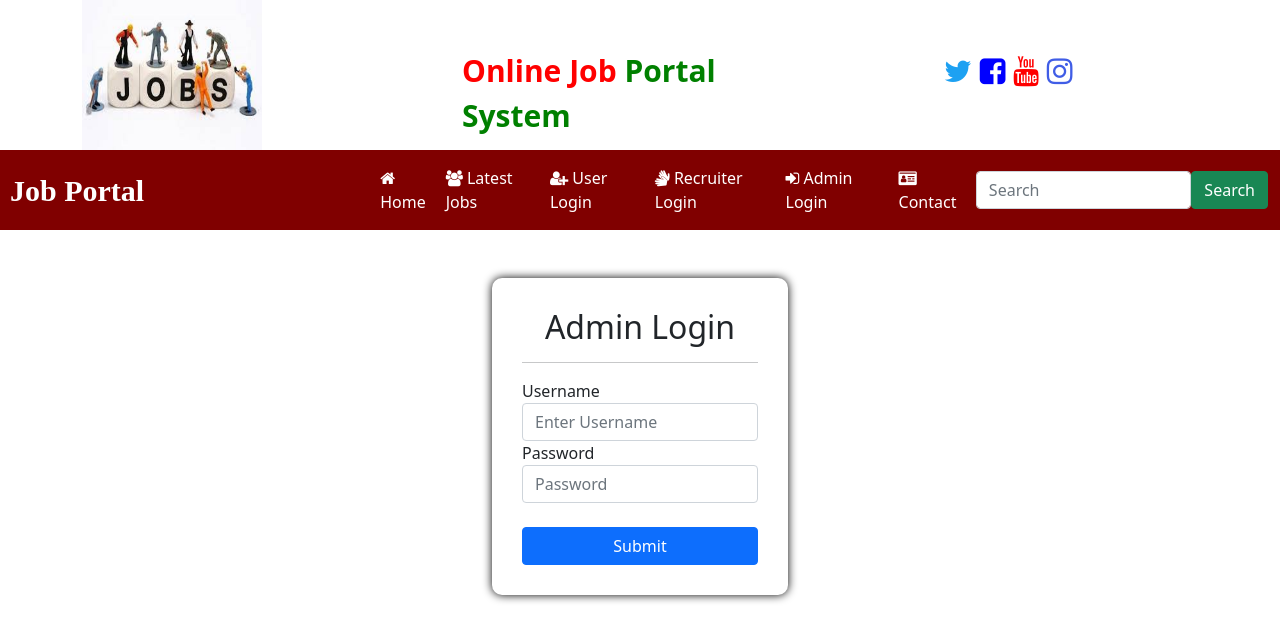
After one commit to 1234amit/job_portal, a Django app: page /admin_login/ in a window 1280 px wide. The commit adds this page. Shown: the top 641 px of the page. Run offline with Django 3.2, Linux system fonts and the light colour scheme; some libraries are stand-ins or nearby versions.

Commit message:
Admin_design

```diff
--- /dev/null
+++ b/App_Login/admin.py
@@ -0,0 +1,3 @@
+from django.contrib import admin
+
+# Register your models here.
--- /dev/null
+++ b/App_Login/apps.py
@@ -0,0 +1,5 @@
+from django.apps import AppConfig
+
+
+class AppLoginConfig(AppConfig):
+    name = 'App_Login'
--- /dev/null
+++ b/App_Login/models.py
@@ -0,0 +1,3 @@
+from django.db import models
+
+# Create your models here.
--- /dev/null
+++ b/App_Login/tests.py
@@ -0,0 +1,3 @@
+from django.test import TestCase
+
+# Create your tests here.
--- /dev/null
+++ b/App_Login/urls.py
@@ -0,0 +1,5 @@
+from django.urls import path
+
+urlpatterns = [
+
+]
--- /dev/null
+++ b/App_Login/views.py
@@ -0,0 +1,3 @@
+from django.shortcuts import render
+
+# Create your views here.
--- a/job/urls.py
+++ b/job/urls.py
@@ -6,4 +6,5 @@ app_name = "job"
 urlpatterns = [
     path('', views.index, name="index"),
     path('contact/', views.contact, name="contact"),
+    path('admin_login/', views.admin_login, name="admin_login"),
 ]
--- a/job/views.py
+++ b/job/views.py
@@ -16,3 +16,6 @@ def contact(request):
         ins = Contact(name=name, email=email, number=number, desc=desc)
         ins.save()
     return render(request, 'job/contact.html', context={})
+
+def admin_login(request):
+    return render(request, 'job/admin_login.html',context={})
--- a/jobportal/settings.py
+++ b/jobportal/settings.py
@@ -39,7 +39,10 @@ INSTALLED_APPS = [
     'django.contrib.staticfiles',
     'job',
     'crispy_forms',
+    'App_Login',
 ]
+
+CRISPY_TEMPLATE_PACK = 'bootstrap4'
 
 MIDDLEWARE = [
     'django.middleware.security.SecurityMiddleware',
--- a/jobportal/urls.py
+++ b/jobportal/urls.py
@@ -22,5 +22,6 @@ from django.conf import settings
 urlpatterns = [
     path('admin/', admin.site.urls),
     path('', include('job.urls')),
+    path('account/', include('App_Login.urls')),
 ]
 urlpatterns += static(settings.MEDIA_URL, document_root=settings.MEDIA_ROOT)
--- /dev/null
+++ b/templates/job/admin_login.html
@@ -0,0 +1,36 @@
+{% load static %}
+{% block content %}
+{% include 'job/navbar.html' %}
+<style>
+.form-container{
+    background:#fff;
+    padding: 30px;
+    border-radius: 10px;
+    box-shadow: 0px 0px 10px 0px #000;
+
+}
+</style>
+
+<div class="container-fluid">
+    <section class="row justify-content-center mt-5">
+        <section class="col-12 col-md-3 col-sm-6">
+            <form method="POST" class="form-container" >
+                <h2 class="text-center">Admin Login</h2>
+                <hr>
+                {% csrf_token %}
+                <div class="form-group">
+                  <label for="username">Username</label>
+                  <input type="username" class="form-control" id="username" name="username" placeholder="Enter Username">
+                </div>
+                <div class="form-group">
+                  <label for="exampleInputPassword1">Password</label>
+                  <input type="password" class="form-control" id="exampleInputPassword1" placeholder="Password">
+                </div>
+                <br>
+                <button type="submit" class="btn btn-primary" style="width: 100%;">Submit</button>
+              </form>
+        </section>
+    </section>
+</div>
+
+{% endblock content %}
--- a/templates/job/navbar.html
+++ b/templates/job/navbar.html
@@ -72,7 +72,7 @@
                 <a class="nav-link active" aria-current="page" href="#"><i class="fa fa-sign-language"></i> Recruiter Login</a>
               </li>
               <li class="nav-item">
-                <a class="nav-link active" aria-current="page" href="#"><i class="fa fa-sign-in"></i> Admin Login</a>
+                <a class="nav-link active" aria-current="page" href="{% url 'job:admin_login' %}"><i class="fa fa-sign-in"></i> Admin Login</a>
               </li>
 
             <li class="nav-item">
```
Also changed, not shown: templates/job/contact.html (+5 -3 lines), App_Login/__init__.py (added), App_Login/migrations/__init__.py (added).
